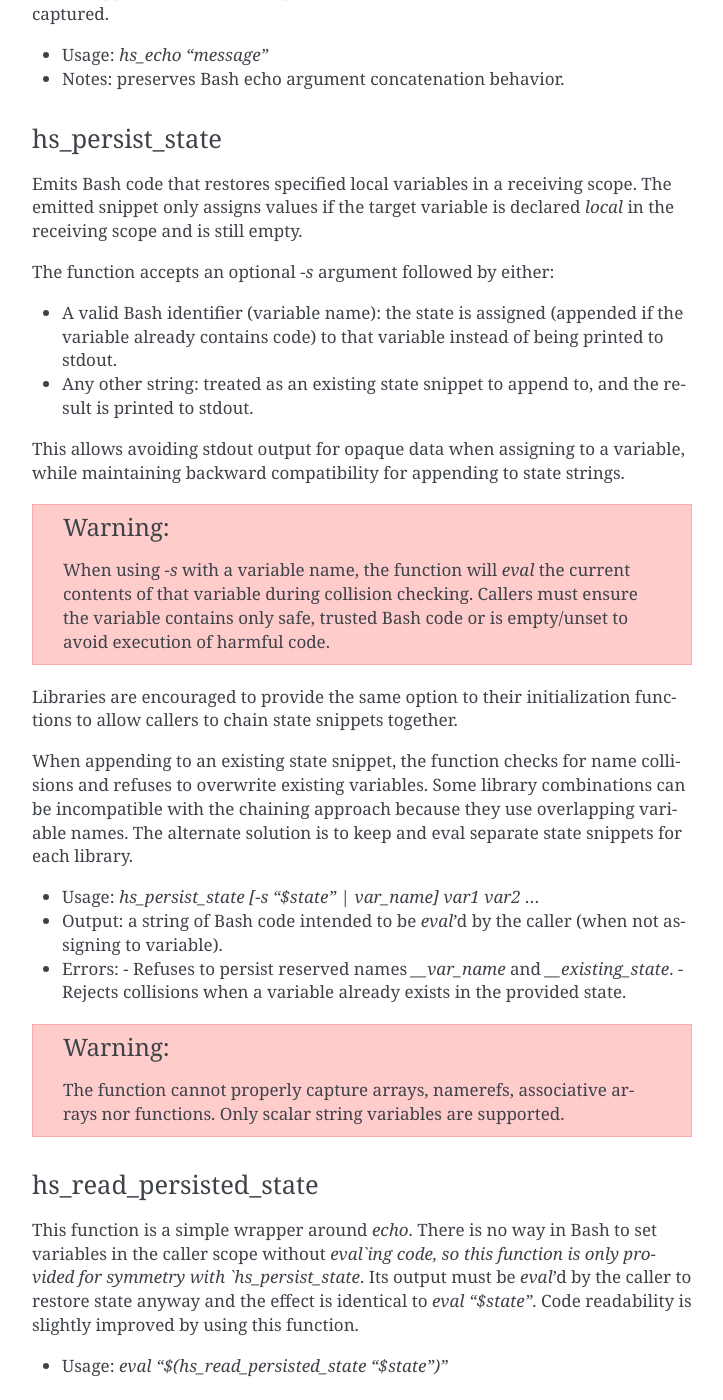
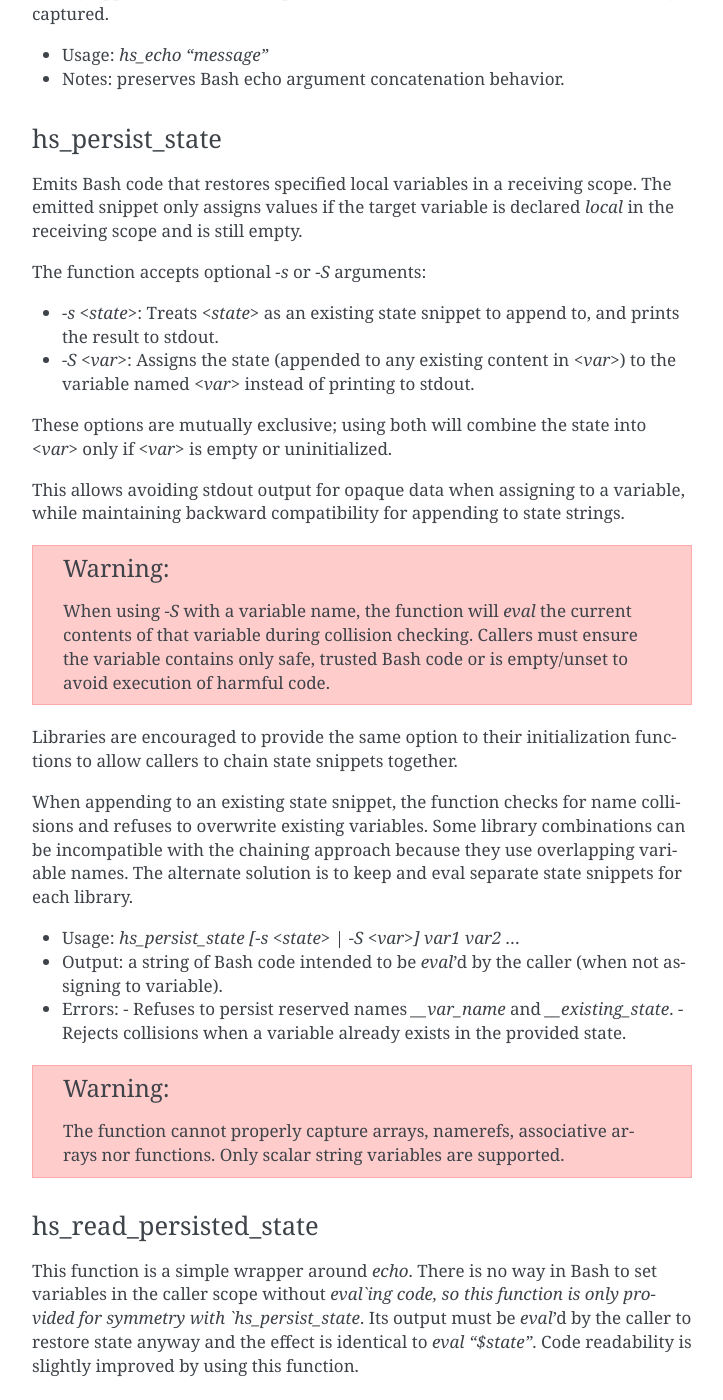
Before and after one commit to CriticalOptimisation/bash-deploy-libs, a Sphinx documentation site: the page built from docs/libraries/handle_state.rst, in a window 1280 px wide and 1400 px high, scrolled down 2058 px. Shown: the whole window, without its empty margins (388-1111 px from the left). Built offline with Sphinx 7.4.7, drawn with Linux system fonts in a browser that asks for light colours; pages that are not in the unit, such as notebooks, are missing from menus.

Commit message:
feat: add -S option for variable assignment in hs_persist_state
- Introduce -S <var> for assigning state to variable instead of stdout
- Keep -s <state> for appending to state string and printing
- Update docs and tests for new option
- Maintain backward compatibility

```diff
--- a/docs/libraries/handle_state.rst
+++ b/docs/libraries/handle_state.rst
@@ -35,7 +35,7 @@ capturing stdout.
        # Define some opaque library resources
        local temp_file="/tmp/some_temp_file"
        local resource_id="resource_123"
-       hs_persist_state -s state temp_file resource_id
+       hs_persist_state -S state temp_file resource_id
    }
 
    cleanup() {
@@ -102,16 +102,18 @@ Emits Bash code that restores specified local variables in a receiving scope.
 The emitted snippet only assigns values if the target variable is declared
 `local` in the receiving scope and is still empty.
 
-The function accepts an optional `-s` argument followed by either:
+The function accepts optional `-s` or `-S` arguments:
 
-- A valid Bash identifier (variable name): the state is assigned (appended if the variable already contains code) to that variable instead of being printed to stdout.
-- Any other string: treated as an existing state snippet to append to, and the result is printed to stdout.
+- `-s <state>`: Treats `<state>` as an existing state snippet to append to, and prints the result to stdout.
+- `-S <var>`: Assigns the state (appended to any existing content in `<var>`) to the variable named `<var>` instead of printing to stdout.
+
+These options are mutually exclusive; using both will combine the state into `<var>` only if `<var>` is empty or uninitialized.
 
 This allows avoiding stdout output for opaque data when assigning to a variable,
 while maintaining backward compatibility for appending to state strings.
 
 .. warning::
-   When using `-s` with a variable name, the function will `eval` the current contents of that variable during collision checking. Callers must ensure the variable contains only safe, trusted Bash code or is empty/unset to avoid execution of harmful code.
+   When using `-S` with a variable name, the function will `eval` the current contents of that variable during collision checking. Callers must ensure the variable contains only safe, trusted Bash code or is empty/unset to avoid execution of harmful code.
 
 Libraries are encouraged to provide the same option to their initialization
 functions to allow callers to chain state snippets together.
@@ -121,7 +123,7 @@ and refuses to overwrite existing variables. Some library combinations can be
 incompatible with the chaining approach because they use overlapping variable names.
 The alternate solution is to keep and eval separate state snippets for each library.
 
-- Usage: `hs_persist_state [-s "$state" | var_name] var1 var2 ...`
+- Usage: `hs_persist_state [-s <state> | -S <var>] var1 var2 ...`
 - Output: a string of Bash code intended to be `eval`'d by the caller (when not assigning to variable).
 - Errors:
   - Refuses to persist reserved names `__var_name` and `__existing_state`.
```
Also changed, not shown: 2 other files.
